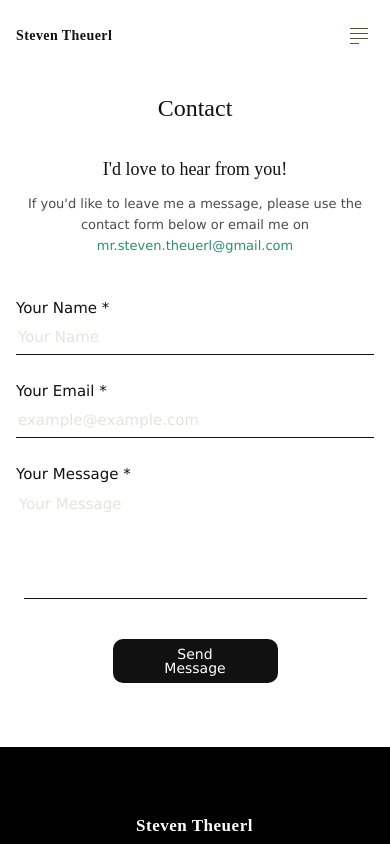
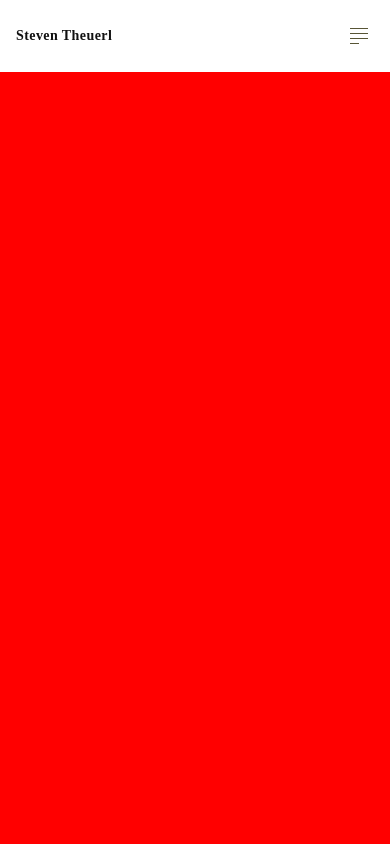
Before and after one commit to Steven-Theuerl/portfolio, a React (Create React App) app: page /Contact in a window 390 px wide. Shown: the top 844 px of the page. Built offline with nearby package versions, Linux system fonts and the light colour scheme.

Commit message:
Testing Nav Contact page on mobile is fine, but the work and home pages have a margin coming from somewhere. Removing all components except nav to test again on physical device to find the issue

```diff
--- a/src/App.css
+++ b/src/App.css
@@ -1,6 +1,7 @@
 body {
     margin: 0px;
     padding: 0px;
+    background-color: red;
 }
 
 a:hover {
--- a/src/App.js
+++ b/src/App.js
@@ -6,18 +6,23 @@ import WorkGroupPortfolio from './Components/Groups/WorkGroup-Portfolio'
 import WorkGroupLLApp from './Components/Groups/WorkGroup-LLApp'
 import ContactGroup from './Components/Groups/ContactGroup'
 
+import Navbar from './Components/Collections/HomePage/Navbar/Navbar'
+
 
 import { Route, Routes } from 'react-router-dom'
 
 const App = () => {
   return (
     <>
+    <Navbar/>
+    {/*
         <Routes>
             <Route path='/' element={<HomeGroup/>}/>
             <Route path='/Work-Portfolio' element={<WorkGroupPortfolio/>}/>
             <Route path='/Contact' element={<ContactGroup/>}/>
             <Route path='/Work-LLApp' element={<WorkGroupLLApp/>}/>
         </Routes>
+        */}
     </>
   )
 }
--- a/src/Components/Collections/Contact/ContactBody.module.css
+++ b/src/Components/Collections/Contact/ContactBody.module.css
@@ -147,14 +147,13 @@
         justify-content: center;
         align-items: center;
         gap: 24px;
-
     }
 
     .contactMessgageInputField {
         display: flex;
         height: 100px;
         width: 100%;
-        max-width: 352px;
+        max-width: 360px;
         color: #000000;
         font-family: "Verdana";
         font-size: 15px;
@@ -172,7 +171,7 @@
     }
 
     .contactMessageSeperator {
-        width: 343px;
+        width: 360px;
         height: 1px;
         background: #111;
         margin-top: -20px;
```
